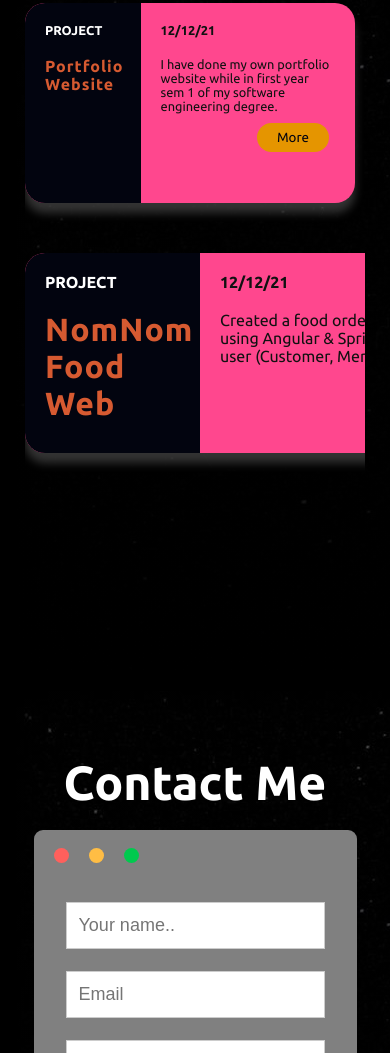
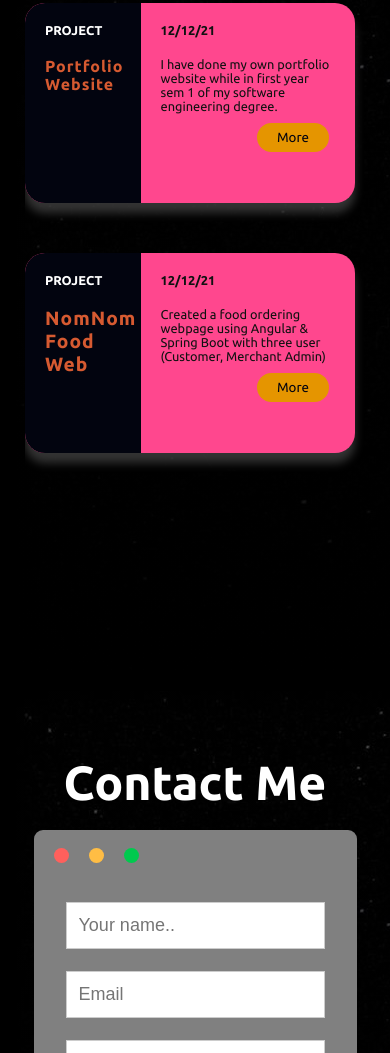
Before and after one commit to SteKenChiew/Portfolio, a plain HTML site: page index.html in a window 390 px wide. Shown: the part 1975-3028 px from the top of the page. Drawn offline with Linux system fonts and the light colour scheme.

Commit message:
Update project.css

```diff
--- a/project.css
+++ b/project.css
@@ -322,6 +322,22 @@
         font-size: 1.2rem;
     }
 
+ .project4box{
+
+        font-size: 0.8rem;
+        max-width: 700px;
+        min-width: 300px;
+        height: 200px;
+        margin-top: 50px ;
+        margin-bottom: 50px;
+    }
+
+    .project4-left-box h6{
+        font-size: 0.8rem;
+    }
+    .project4-left-box h2{
+        font-size: 1.2rem;
+    }
 
 
 }
```
